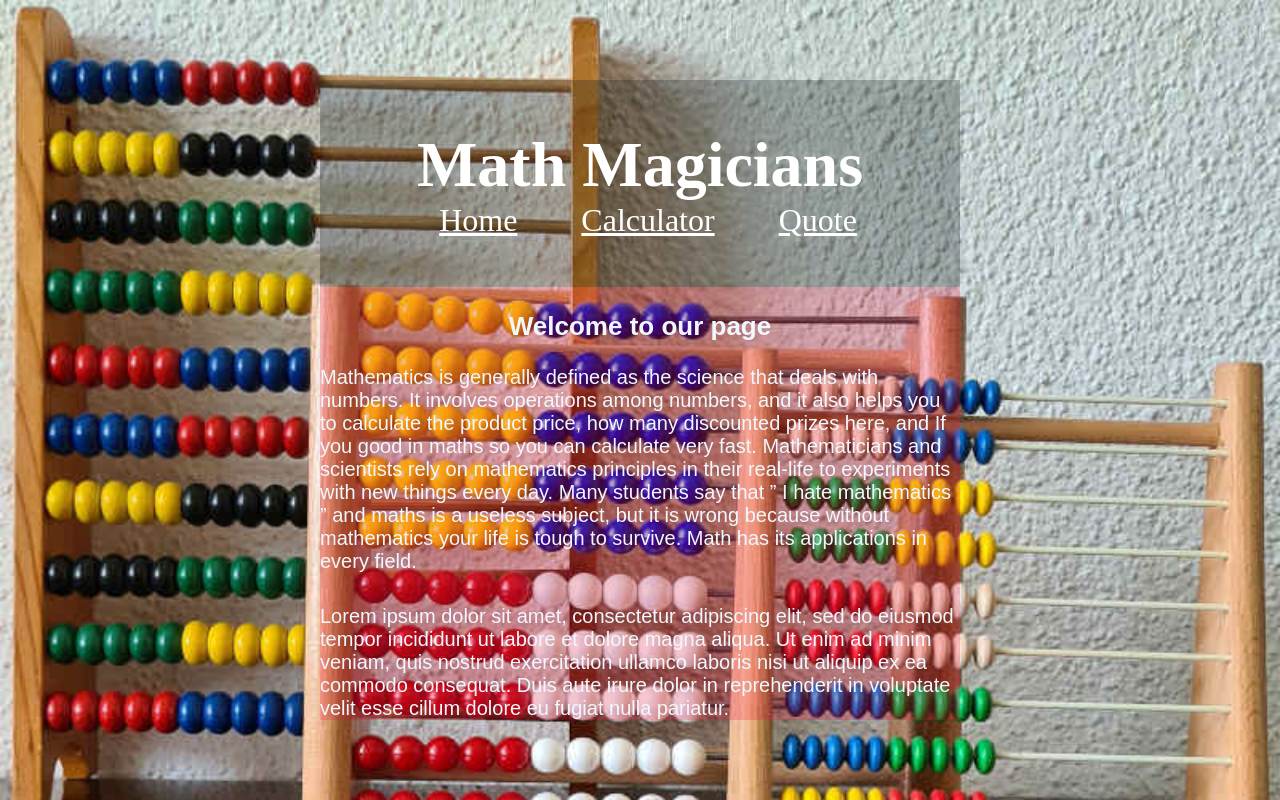
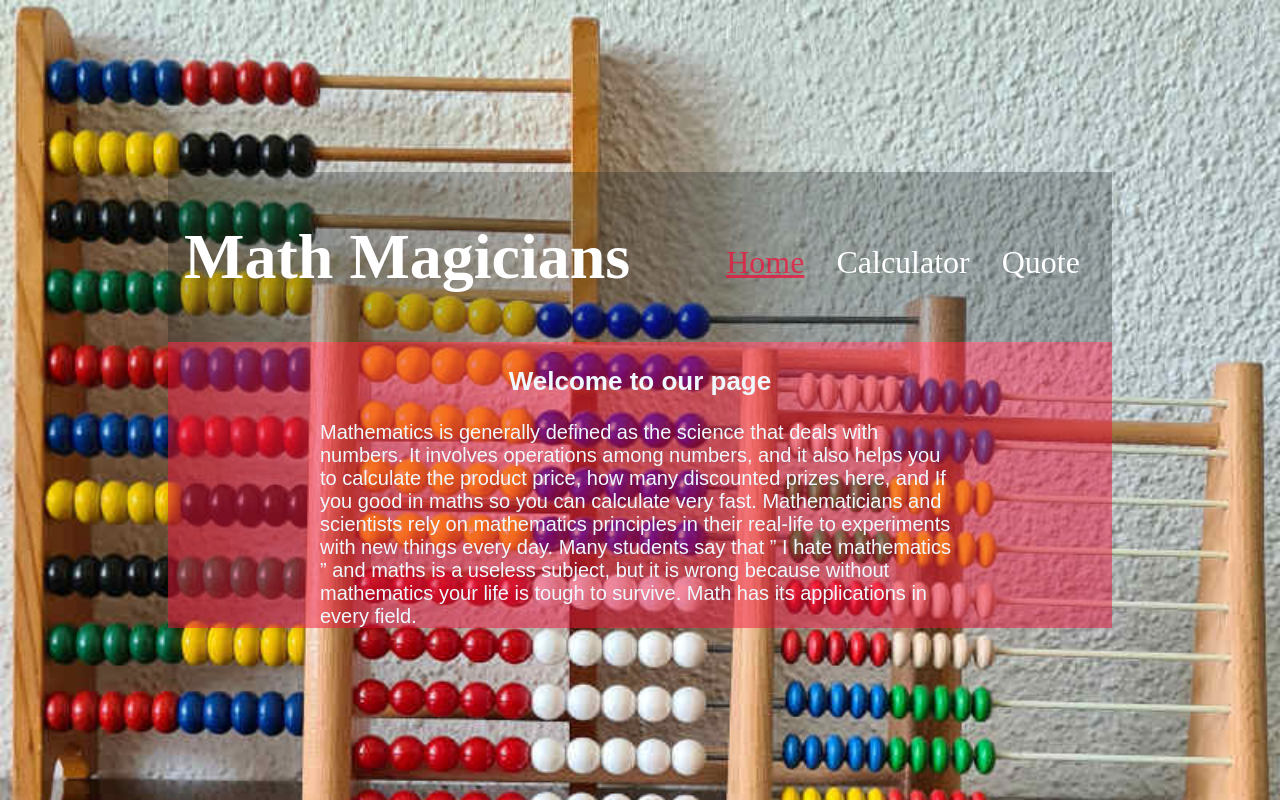
Before and after one commit to carlylechia/math-magicians, a React (Create React App) app: page / in a window 1280 px wide. Built offline with nearby package versions, Linux system fonts and the light colour scheme; a web font is replaced by a local one.

Commit message:
Make styling and UX adjustments as requested by code-reviewer

```diff
--- a/src/components/Home/Home.css
+++ b/src/components/Home/Home.css
@@ -6,6 +6,7 @@
   font-size: 20px;
   font-family: 'Sailor Vito', sans-serif;
   width: 50vw;
+  margin: auto;
 }
 
 .title {
@@ -16,7 +17,7 @@
 }
 
 .text-container {
-  background-color: rgba(237, 20, 60, 0.24);
+  background-color: rgba(237, 20, 60, 0.5);
 }
 
 .two {
--- a/src/components/Home/Home.js
+++ b/src/components/Home/Home.js
@@ -7,9 +7,6 @@ const Home = () => (
     <p className="home-text pl4 f4 tl">
       Mathematics is generally defined as the science that deals with numbers. It involves operations among numbers, and it also helps you to calculate the product price, how many discounted prizes here, and If you good in maths so you can calculate very fast. Mathematicians and scientists rely on mathematics principles in their real-life to experiments with new things every day. Many students say that ” I hate mathematics ” and maths is a useless subject, but it is wrong because without mathematics your life is tough to survive. Math has its applications in every field.
     </p>
-    <p className="home-text two pl4 pr2 f4 tl">
-      Lorem ipsum dolor sit amet, consectetur adipiscing elit, sed do eiusmod tempor incididunt ut labore et dolore magna aliqua. Ut enim ad minim veniam, quis nostrud exercitation ullamco laboris nisi ut aliquip ex ea commodo consequat. Duis aute irure dolor in reprehenderit in voluptate velit esse cillum dolore eu fugiat nulla pariatur.
-    </p>
   </div>
 );
 
--- a/src/components/Navbar/Navbar.css
+++ b/src/components/Navbar/Navbar.css
@@ -1,11 +1,10 @@
 #Navbar {
   background: #1b202149;
   position: relative;
-  padding: 3rem 0;
-}
-
-.top {
-  text-align: center;
+  padding: 3rem 1rem;
+  display: flex;
+  justify-content: space-between;
+  text-decoration: none;
 }
 
 h1 {
@@ -15,12 +14,31 @@ h1 {
 .NavLink {
   color: #fff;
   font-weight: 300;
-  padding: 2rem;
+  padding: 1rem;
+  transition: all 0.5s ease-in;
+}
+
+.NavLink:hover {
+  color: silver;
 }
 
 .list {
   list-style: none;
-  margin-left: 1rem;
+  margin-left: 3rem;
+  padding-left: 2rem;
+  padding-top: 1.5rem;
   display: flex;
   justify-content: center;
 }
+
+#root #Navbar #NavbarList .list .mr5 .NavLink {
+  text-decoration: none;
+}
+
+.red {
+  color: rgba(237, 20, 60, 0.767);
+}
+
+#root #Navbar #NavbarList .list .mr5 .red {
+  text-decoration: underline;
+}
```
